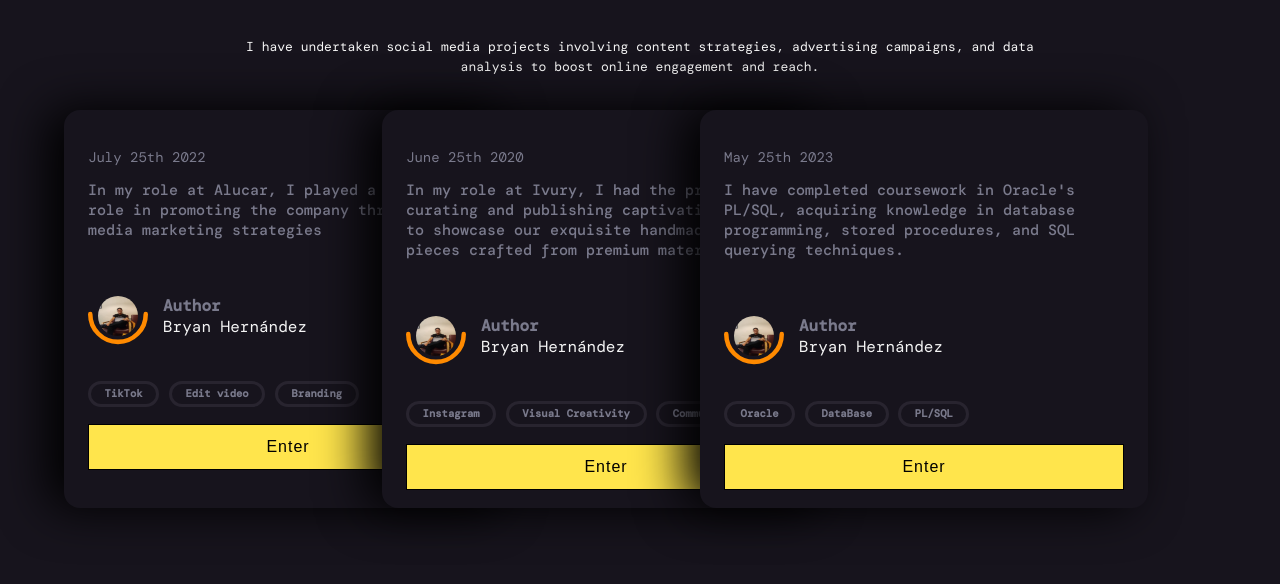
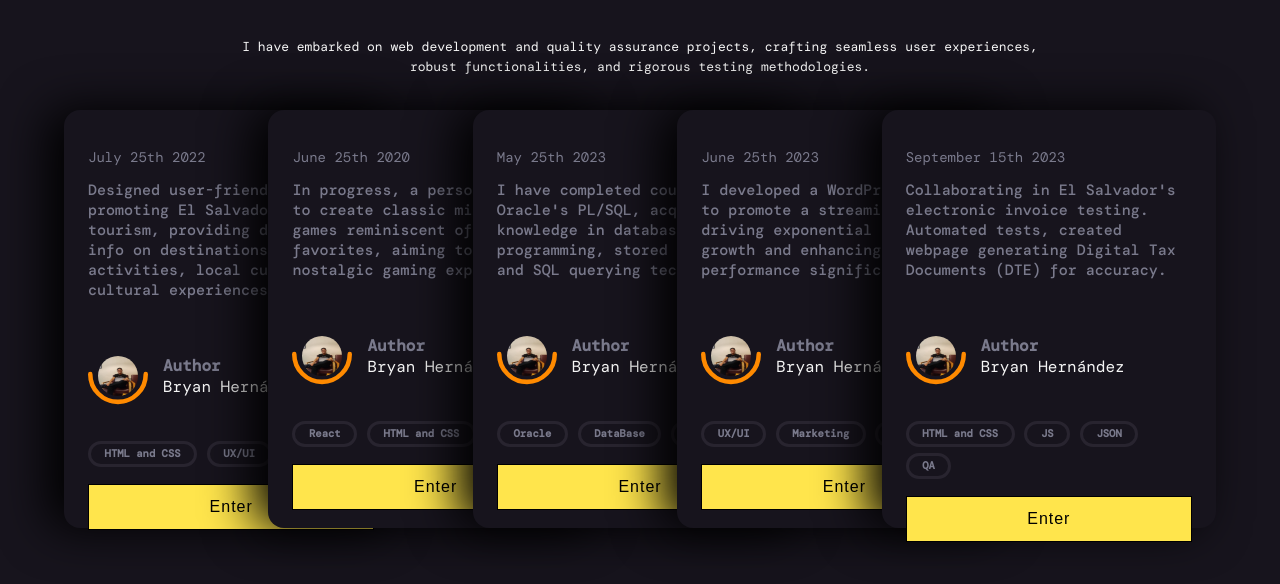
Before and after one commit to Bryaan159/SocialMedia, a plain HTML site: page index.html in a window 1280 px wide. Shown: the part 106-690 px from the top of the page. Drawn offline with nearby package versions, Linux system fonts and the light colour scheme; a web font is replaced by a local one.

Commit message:
I changed my proyects

```diff
--- a/cards.css
+++ b/cards.css
@@ -59,7 +59,7 @@ body{
     display: flex;
     position: relative;
     flex-direction: column;
-    height: 350px;
+    height: 370px;
     width: 400px;
     min-width: 250px;
     padding: 1.5rem;
--- a/index.html
+++ b/index.html
@@ -13,9 +13,8 @@
     <section>
         <h1 class="title">Proyects</h1>
         <p class="text">
-            I have undertaken social media projects involving content
-            strategies, advertising campaigns, and data analysis to boost
-            online engagement and reach.</p>
+            I have embarked on web development and quality assurance projects, crafting seamless user experiences,
+            robust functionalities, and rigorous testing methodologies.</p>
     </section>
 
     <section class="card-List">
@@ -23,7 +22,7 @@
         <article class="card">
             <header class="card-Header">
                 <p>July 25th 2022</p>
-                <span class="text1">In my role at Alucar, I played a pivotal role in promoting the company through social media marketing strategies </span>
+                <span class="text1">Designed user-friendly website promoting El Salvador's tourism, providing detailed info on destinations, activities, local cuisine, and cultural experiences</span>
             </header>
 
             <!-- Author -->
@@ -43,19 +42,19 @@
 
 
             <div class="tags">
-                <a href="#">TikTok</a>
-                <a href="#">Edit video</a>
-                <a href="#">Branding</a>
+                <a href="#">HTML and CSS</a>
+                <a href="#">UX/UI</a>
+                <a href="#">JS</a>
             </div>
 
-            <button class="button-52" role="button"><a href="https://www.tiktok.com/@alucar_sv" class="button-52-link" target="_blank">Enter</a></button>
+            <button class="button-52" role="button"><a href="https://github.com/Bryaan159/LookingPlacePP" class="button-52-link" target="_blank">Enter</a></button>
         </article>
 
         <!-- Second Card -->
         <article class="card">
             <header class="card-Header">
                 <p>June 25th 2020</p>
-                <span class="text1">In my role at Ivury, I had the privilege of curating and publishing captivating content to showcase our exquisite handmade jewelry pieces crafted from premium materials</span>
+                <span class="text1">In progress, a personal project to create classic mini video games reminiscent of childhood favorites, aiming to capture nostalgic gaming experiences.</span>
             </header>
 
             <!-- Author -->
@@ -74,11 +73,10 @@
 
 
             <div class="tags">
-                <a href="#">Instagram</a>
-                <a href="#">Visual Creativity</a>
-                <a href="#">Communication</a>
+                <a href="#">React</a>
+                <a href="#">HTML and CSS</a>
             </div>
-            <button class="button-52" role="button"><a href="https://www.instagram.com/ivury.sv/" class="button-52-link" target="_blank">Enter</a></button>
+            <button class="button-52" role="button"><a href="https://github.com/Bryaan159/pwaReact" class="button-52-link" target="_blank">Enter</a></button>
         </article>
 
         <!-- Third Card -->
@@ -113,10 +111,10 @@
         </article>
 
         <!-- Fourth Card -->
-        <!-- <article class="card">
+        <article class="card">
             <header class="card-Header">
-                <p>June 25th 2020</p>
-                <h2>Card tricks are fun. Hi mom!</h2>
+                <p>June 25th 2023</p>
+                <span class="text1">I developed a WordPress website to promote a streaming service, driving exponential platform growth and enhancing sales performance significantly.</span>
             </header>
 
             <div class="card-Author">
@@ -129,25 +127,25 @@
 
                 <div class="author-Name">
                     <div class="author-Name-Prefix">Author</div>
-                    Robert Dalaney
+                    Bryan Hernández
                 </div>
             </div>
 
 
             <div class="tags">
-                <a href="#">HTML</a>
-                <a href="#">CSS</a>
-                <a href="#">JS</a>
+                <a href="#">UX/UI</a>
+                <a href="#">Marketing</a>
+                <a href="#">Wordpress</a>
             </div>
-            <button class="button-52" role="button"><a href="https://www.google.com/" class="button-52-link" target="_blank">Enter</a></button>
+            <button class="button-52" role="button"><a href="https://tvsinlimit3s.com/home/" class="button-52-link" target="_blank">Enter</a></button>
 
-        </article> -->
+        </article>
 
         <!-- Fifth Card -->
-        <!-- <article class="card">
+        <article class="card">
             <header class="card-Header">
-                <p>June 25th 2020</p>
-                <h2>Card tricks are fun. Hi mom!</h2>
+                <p>September 15th 2023</p>
+                <span class="text1">Collaborating in El Salvador's electronic invoice testing. Automated tests, created webpage generating Digital Tax Documents (DTE) for accuracy.</span>
             </header>
 
             <div class="card-Author">
@@ -160,19 +158,20 @@
 
                 <div class="author-Name">
                     <div class="author-Name-Prefix">Author</div>
-                    Robert Dalaney
+                    Bryan Hernández
                 </div>
             </div>
 
 
             <div class="tags">
-                <a href="#">HTML</a>
-                <a href="#">CSS</a>
+                <a href="#">HTML and CSS</a>
                 <a href="#">JS</a>
+                <a href="#">JSON</a>
+                <a href="#">QA</a>
             </div>
-            <button class="button-52" role="button"><a href="https://www.google.com/" class="button-52-link" target="_blank">Enter</a></button>
+            <button class="button-52" role="button"><a href="https://github.com/Bryaan159/JSONTesting" class="button-52-link" target="_blank">Enter</a></button>
 
-        </article> -->
+        </article>
 
     </section>
 
```
